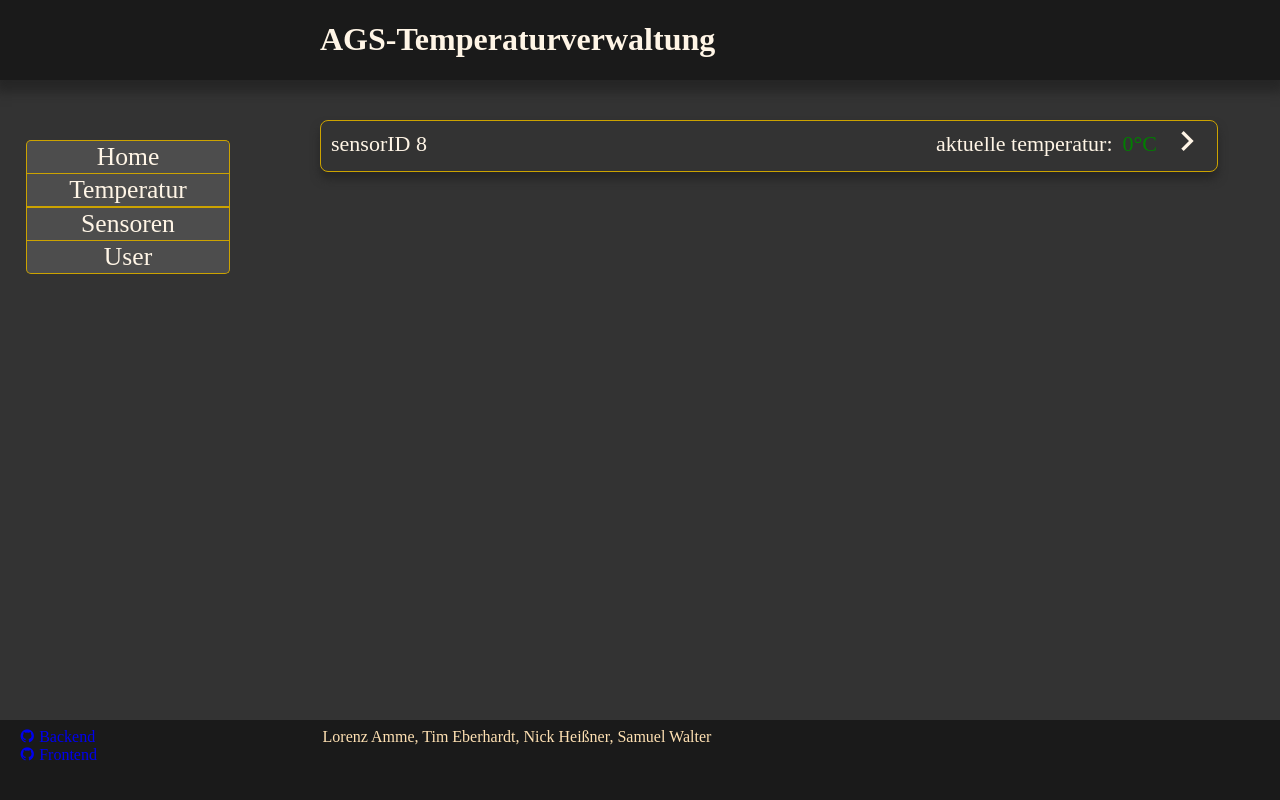
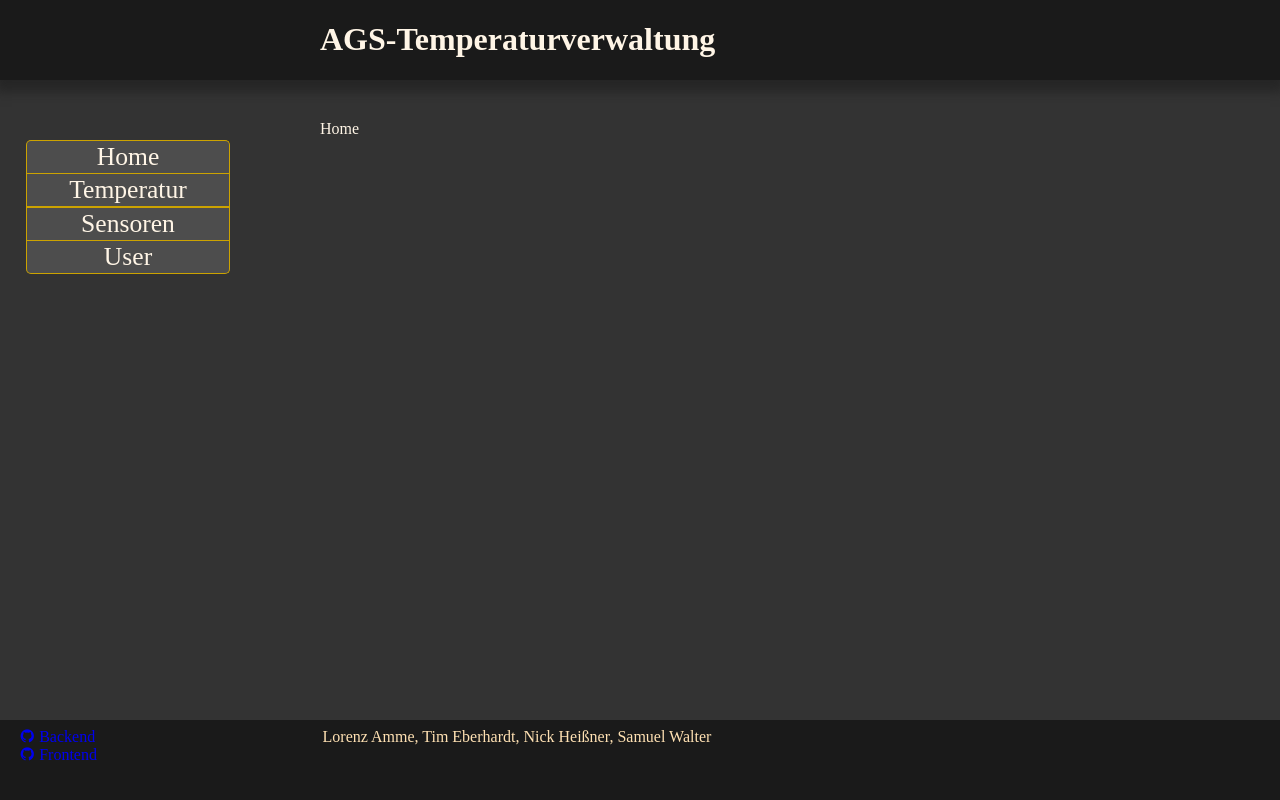
Before and after one commit to Ebbyplay/ags_temperaturverwaltung_frontend, a Vue app: page /#/ in a window 1280 px wide. Built offline with nearby package versions, Linux system fonts and the light colour scheme; no server answers.

Commit message:
removed SensorCom from Home

```diff
--- a/src/views/Home.vue
+++ b/src/views/Home.vue
@@ -1,23 +1,15 @@
 <template>
-  <div class="home">
-    <SensorCom :sensor="sensor" />
-  </div>
+  <div class="home">Home</div>
 </template>
 
 <script>
-import SensorCom from "@/components/SensorCom.vue";
 import axios from "axios";
 
 export default {
   name: "Home",
-  components: {
-    SensorCom,
-  },
+  components: {},
   data: function data() {
-    return {
-      dataSetName: "TestTabelle",
-      sensor: { id: 8, maxTemperature: 60, rackId: 3, manufacturerId: 1 },
-    };
+    return {};
   },
   mounted() {},
   methods: {},
```
